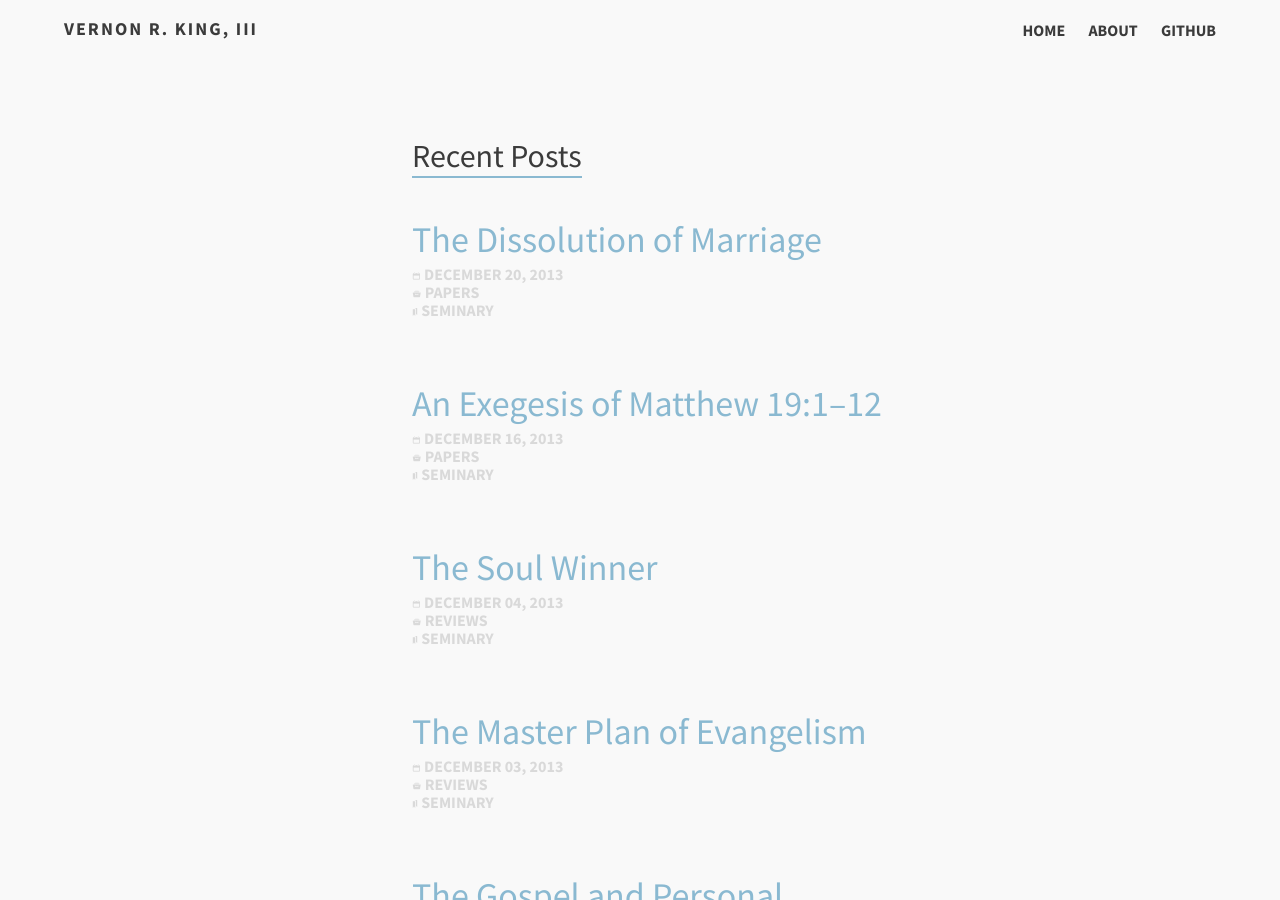
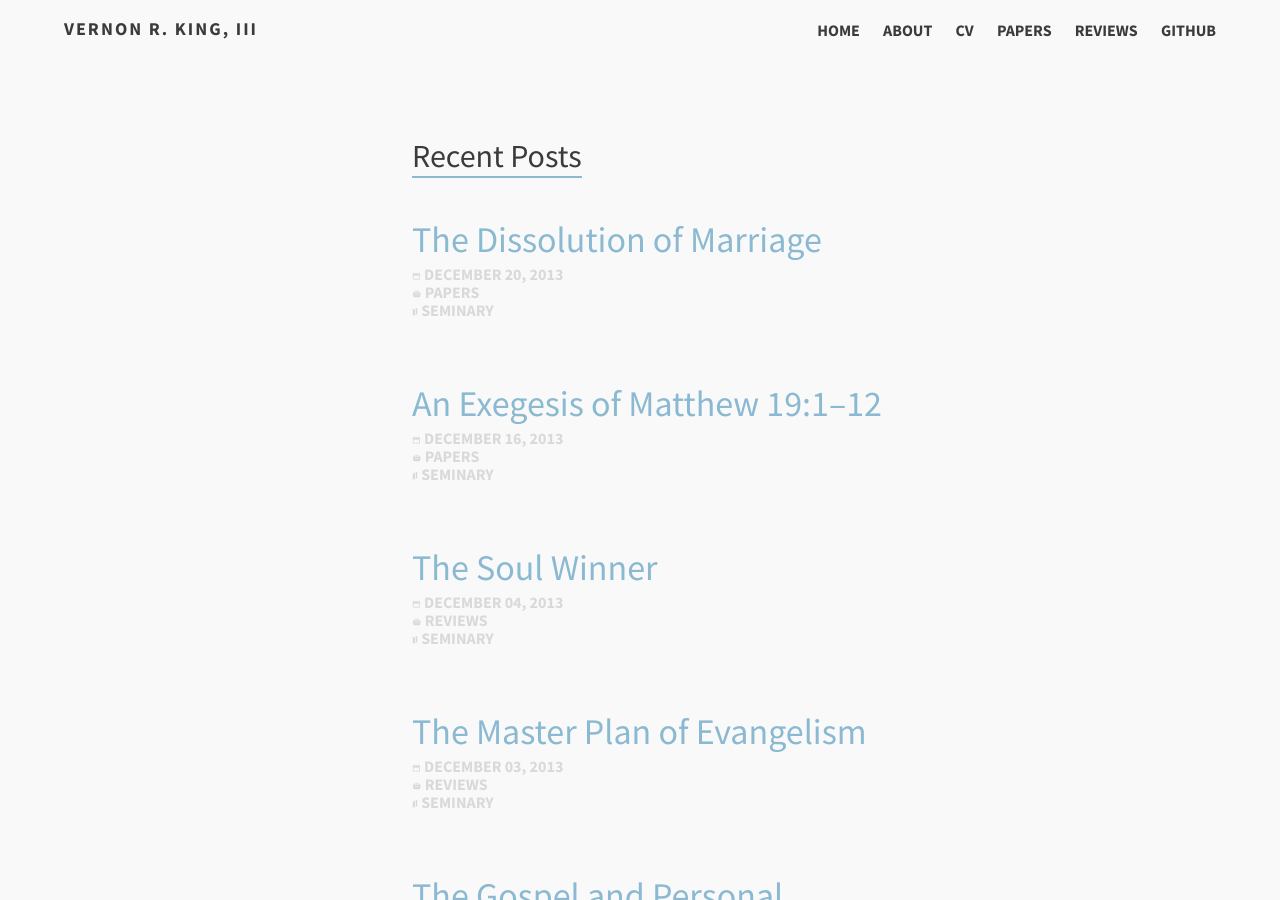
Before and after one commit to snowdj/vernonking.org, a Jekyll site: the page built from index.md, in a window 1280 px wide and 900 px high. Built offline with Jekyll 4.4.1, drawn with Linux system fonts in a browser that asks for light colours.

Commit message:
added header links

```diff
--- a/_config.yml
+++ b/_config.yml
@@ -23,6 +23,12 @@ owner:
 links:
   - title: About
     url: /about
+  - title: CV
+    url: /cv
+  - title: Papers
+    url: /papers
+  - title: Reviews
+    url: /reviews
   - title: Github
     url: https://github.com/pjking07/pjking07.github.io
     external: true
--- a/feed.xml
+++ b/feed.xml
@@ -15,7 +15,7 @@ layout: none
   <uri>{{ site.url }}/</uri>
   <email>{{ site.owner.email }}</email>
 </author>
-{% for post in site.posts limit:20 %}
+{% for post in site.posts %}
 
 <entry>
   <title type="html"><![CDATA[{{ post.title | cdata_escape }}]]></title>
```
Also changed, not shown: articles.md (deleted, +0 -5 lines).
